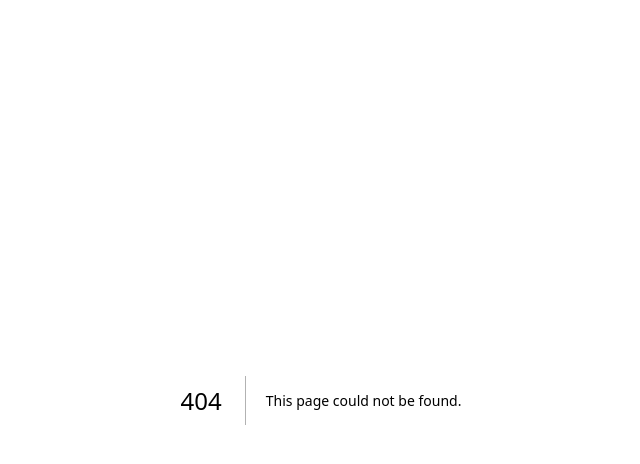
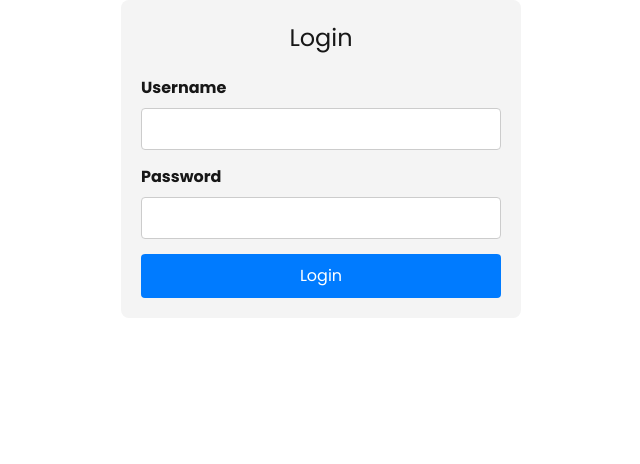
Before and after one commit to khaylabelva/TST_VistaNesia, a Next.js app in the folder vistanesia/: page /login in a window 1280 px wide. Before the commit this address had no page. Shown: the top 464 px of the page, without its empty margins (319-959 px from the left). Built offline with nearby package versions, Linux system fonts and the light colour scheme.

Commit message:
add navigation to login

```diff
--- /dev/null
+++ b/vistanesia/src/app/login/login.module.css
@@ -0,0 +1,44 @@
+/* login.module.css */
+.loginContainer {
+    max-width: 400px;
+    margin: 0 auto;
+    padding: 20px;
+    background-color: #f4f4f4;
+    border-radius: 8px;
+  }
+
+  .loginTitle {
+    font-size: 24px;
+    text-align: center;
+    margin-bottom: 20px;
+  }
+
+  .loginForm {
+    display: flex;
+    flex-direction: column;
+  }
+
+  .loginForm label {
+    margin-bottom: 8px;
+    font-weight: bold;
+  }
+
+  .loginForm input {
+    padding: 8px;
+    margin-bottom: 15px;
+    border: 1px solid #ccc;
+    border-radius: 4px;
+  }
+
+  .loginBtn {
+    padding: 10px;
+    background-color: #007bff;
+    color: white;
+    border: none;
+    border-radius: 4px;
+    cursor: pointer;
+  }
+
+  .loginBtn:hover {
+    background-color: #0056b3;
+  }
--- /dev/null
+++ b/vistanesia/src/app/login/page.tsx
@@ -0,0 +1,21 @@
+import React from 'react';
+import styles from './login.module.css'; // Mengimpor CSS module
+
+const Login = () => {
+  return (
+    <div className={styles.loginContainer}>
+      <h2 className={styles.loginTitle}>Login</h2>
+      <form className={styles.loginForm}>
+        <label htmlFor="username">Username</label>
+        <input type="text" id="username" name="username" required />
+
+        <label htmlFor="password">Password</label>
+        <input type="password" id="password" name="password" required />
+
+        <button type="submit" className={styles.loginBtn}>Login</button>
+      </form>
+    </div>
+  );
+};
+
+export default Login;
--- a/vistanesia/src/app/page.tsx
+++ b/vistanesia/src/app/page.tsx
@@ -1,4 +1,13 @@
+'use client';
+import { useRouter } from 'next/navigation';
+
 export default function Home() {
+  const router = useRouter();
+  const handleLoginClick = () => {
+    console.log('Login button clicked');
+    router.push('/login');
+  };
+
   return (
     <div className="relative">
       {/* Page 1 */}
@@ -13,20 +22,25 @@ export default function Home() {
         <nav className="absolute top-6 left-0 w-full flex items-center justify-between px-8">
           <div className="font-bold text-lg text-white">VISTANESIA</div>
           <div className="fixed top-6 left-1/2 transform -translate-x-1/2 z-50 bg-gray-300/50 px-10 py-2 rounded-full flex gap-12 justify-center items-center border border-white">
-            <a href="#about" className="text-white text-sm font-medium hover:text-gray-300">
+            <a href="#about" className="text-white text-sm font-medium hover:text-gray-900 transition-all duration-300 ease-in-out">
               About
             </a>
-            <a href="#services" className="text-white text-sm font-medium hover:text-gray-300">
+            <a href="#services" className="text-white text-sm font-medium hover:text-gray-900 transition-all duration-300 ease-in-out">
               Services
             </a>
-            <a href="#tour" className="text-white text-sm font-medium hover:text-gray-300">
+            <a href="#tour" className="text-white text-sm font-medium hover:text-gray-900 transition-all duration-300 ease-in-out">
               Tour
             </a>
-            <a href="#contact" className="text-white text-sm font-medium hover:text-gray-300">
+            <a href="#contact" className="text-white text-sm font-medium hover:text-gray-900 transition-all duration-300 ease-in-out">
               Contact
             </a>
           </div>
-          <button className="bg-white text-black text-sm px-5 py-2 rounded-full shadow-md">
+          <button
+            onClick={handleLoginClick}
+            className="bg-white text-black text-sm px-6 py-2 rounded-full shadow-md z-50
+              hover:bg-black hover:text-white hover:shadow-lg
+              transition-all duration-300 ease-in-out"
+          >
             Login
           </button>
         </nav>
```
Also changed, not shown: vistanesia/package.json (+6 -6 lines), 1 other file (tests, documents, lock files or other folders).
